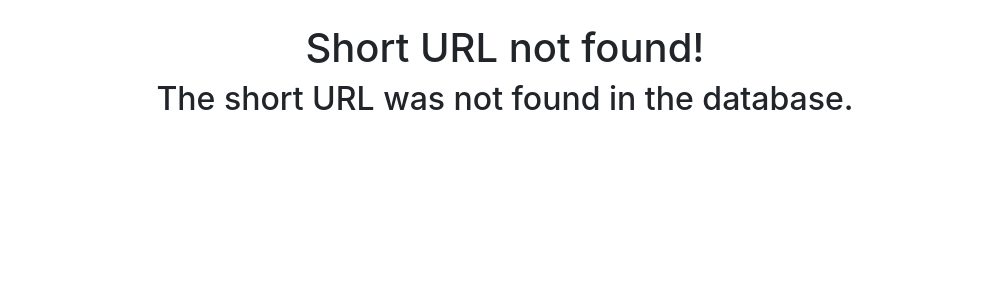
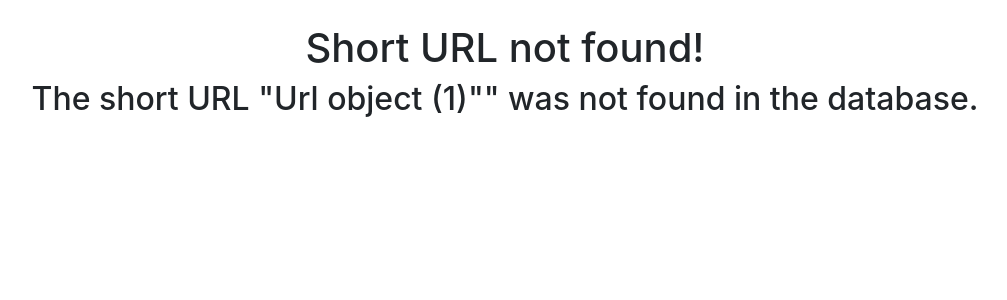
Before and after one commit to andredallacosta/FullstackLabs-code-challenge-django, a Django app: template heyurl/templates/heyurl/short_url_not_found.html in a window 1280 px wide. Shown: the part 56-356 px from the top of the page, without its empty margins (135-1142 px from the left). Run offline with Django 3.2, Linux system fonts and the light colour scheme; the template is opened without the code that fills it: values that come from a table or form of the project are taken from there, others are empty; data comes from the database, SQL or seed files in the repository; some libraries are stand-ins or nearby versions.

Commit message:
Add url to displayed message

```diff
--- a/heyurl/templates/heyurl/short_url_not_found.html
+++ b/heyurl/templates/heyurl/short_url_not_found.html
@@ -17,7 +17,7 @@
           Short URL not found!
         </h1>
         <h2>
-          The short URL was not found in the database.
+          The short URL "{{ url }}"" was not found in the database.
         </h2>
       </div>
     </div>
```
